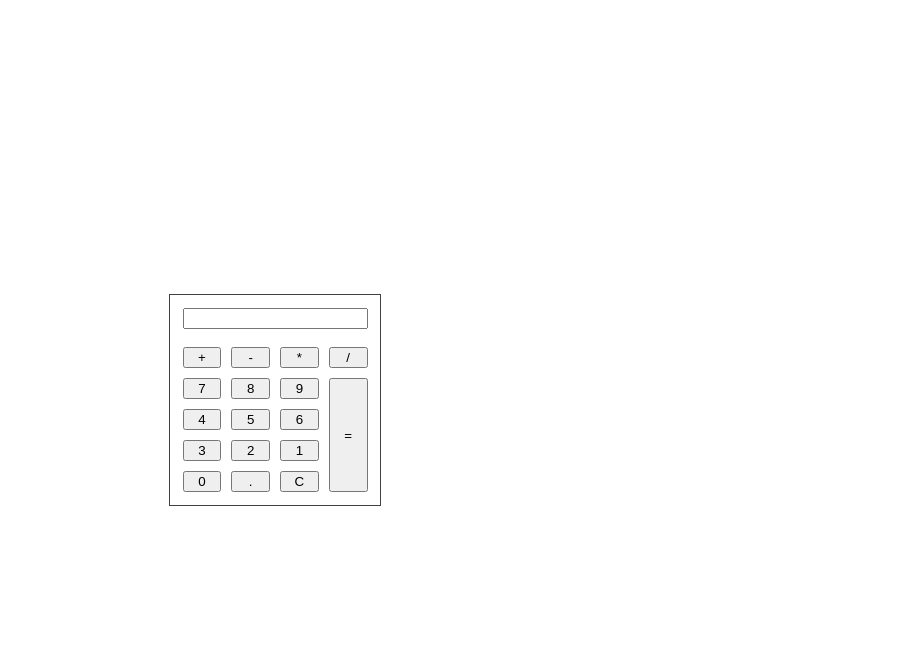
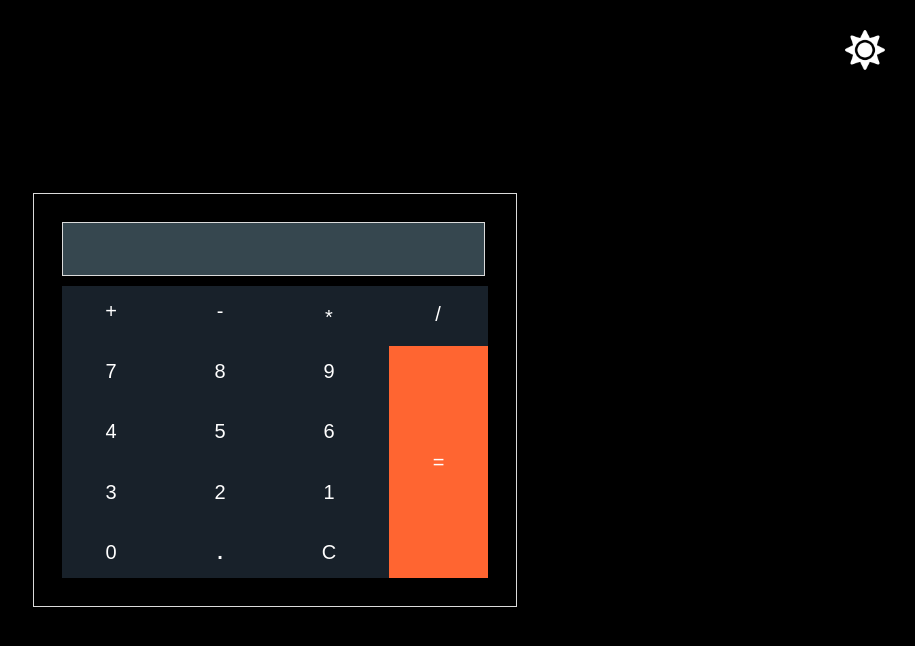
Before and after one commit to HusnaiinASLAM/Calculator, a plain HTML site: page index.html in a window 1280 px wide. Shown: the whole page, without its empty margins (365-1280 px from the left). Drawn offline with Linux system fonts and the light colour scheme.

Commit message:
Done with CSS. Add media query and dark & night theme

```diff
--- a/calulator.css
+++ b/calulator.css
@@ -3,6 +3,22 @@ body {
   margin: 0;
   padding: 0;
   box-sizing: border-box;
+}
+.Dark {
+  background-color: var(--dark);
+}
+:root {
+  --dark: rgb(0, 0, 0);
+  --night--main: rgb(24, 33, 42);
+  --night--input: rgb(54, 71, 79);
+  --white--input: rgb(237, 237, 237);
+  --white--main: rgb(227, 227, 227);
+}
+#icon {
+  height: 40px;
+  position: fixed;
+  right: 0;
+  margin: 30px;
 }
 .calculator {
   display: flex;
@@ -12,19 +28,111 @@ body {
   align-items: center;
 }
 .container {
-  border: solid rgb(67, 65, 65) 1px;
-  padding: 1%;
+  border: solid rgb(219 219 219) 1px;
+  overflow: hidden;
+  border-radius: 30px;
 }
 .body {
   display: grid;
   grid-template-columns: repeat(4, 1fr);
   grid-template-rows: repeat(5, 1fr);
   gap: 10px;
+  height: 276px;
+  background-color: var(--white--main);
 }
 .equal {
   grid-column: 4/5;
   grid-row: 2/6;
 }
 .input {
-  margin-bottom: 18px;
+  height: 173px;
+  width: 213px;
+  border: none;
+  font-size: 32px;
 }
+.cross {
+  padding-top: 13px;
+}
+.div {
+  padding-top: 7px;
+}
+button {
+  border: none;
+  box-shadow: 10px;
+  background-color: rgb(227, 227, 227);
+  font-size: 20px;
+}
+.equal {
+  background-color: rgb(255, 101, 49);
+}
+.input-night {
+  background-color: var(--night--input);
+}
+.body-night {
+  background-color: var(--night--main);
+}
+.body-night button {
+  background-color: var(--night--main);
+  color: white;
+}
+.body-night .equal {
+  background-color: rgb(255, 101, 49);
+}
+.input-night {
+  color: white;
+}
+
+/***************************************
+ Now calculator for desktop starts here
+ ***************************************/
+
+@media screen and (min-width: 768px) {
+  .input {
+    height: 50px;
+    width: 217px;
+  }
+  .container {
+    border-radius: 0;
+  }
+  .input {
+    margin-bottom: 10px;
+    width: 98%;
+    border: rgb(118, 113, 113) solid 1px;
+    border: solid rgb(219 219 219) 1px;
+  }
+  .container {
+    padding: 28px;
+  }
+  .body {
+    background-color: white;
+    height: 292px;
+  }
+  .w {
+    width: 98px;
+    height: 50px;
+  }
+  button {
+    background-color: rgb(249, 249, 249);
+  }
+  .char {
+    background-color: rgb(221, 221, 221);
+  }
+
+  /* nn */
+  .input-night {
+    background-color: var(--night--input);
+  }
+  .body-night {
+    background-color: var(--night--main);
+  }
+  .body-night button {
+    background-color: var(--night--main);
+    color: white;
+  }
+  .body-night .equal {
+    background-color: rgb(255, 101, 49);
+  }
+  .input-night {
+    color: white;
+  }
+}
--- a/index.html
+++ b/index.html
@@ -6,31 +6,41 @@
     <link rel="stylesheet" href="calulator.css" />
     <title>Calculaor</title>
   </head>
-  <body>
+  <body class="Dark">
+    <img src="sun.png" alt="" id="icon" />
     <div class="calculator">
       <div class="container">
-        <input type="text" class="input" />
+        <form id="form">
+          <input
+            class="input input-night"
+            type="text"
+            onkeydown="handleEvent(event)"
+          />
+        </form>
 
-        <div class="body">
-          <button class="plus">+</button>
-          <button class="minus">-</button>
-          <button class="multiply">*</button>
-          <button class="divide">/</button>
-          <button class="seven">7</button>
-          <button class="eight">8</button>
-          <button class="nine">9</button>
-          <button class="four">4</button>
-          <button class="five">5</button>
-          <button class="six">6</button>
-          <button class="three">3</button>
-          <button class="two">2</button>
-          <button class="one">1</button>
-          <button class="zero">0</button>
-          <button class="dot">.</button>
-          <button class="clear">C</button>
-          <button class="equal">=</button>
+        <div class="body body-night" id="body">
+          <button value="11" class="char w">+</button>
+          <button value="12" class="char w">-</button>
+          <button value="13" class="cross w char">*</button>
+          <button value="14" class="div w char">/</button>
+          <button value="7" class="w">7</button>
+          <button value="8" class="w">8</button>
+          <button value="9" class="w">9</button>
+          <button value="4" class="w">4</button>
+          <button value="5" class="w">5</button>
+          <button value="6" class="w">6</button>
+          <button value="3" class="w">3</button>
+          <button value="2" class="w">2</button>
+          <button value="1" class="w">1</button>
+          <button value="0" class="w">0</button>
+          <button value="16" class="w"><b>.</b></button>
+          <button value="17" class="w">C</button>
+          <button value="99" class="= equal">=</button>
         </div>
       </div>
     </div>
   </body>
 </html>
+<script src="calculator.js"></script>
+<!-- pattern="[0-9*+\-/\.]*"
+title="Please enter numbers (0-9) and / * + - only" -->
```
Also changed, not shown: calculator.js (added), moon.png (added), sun.png (added).
